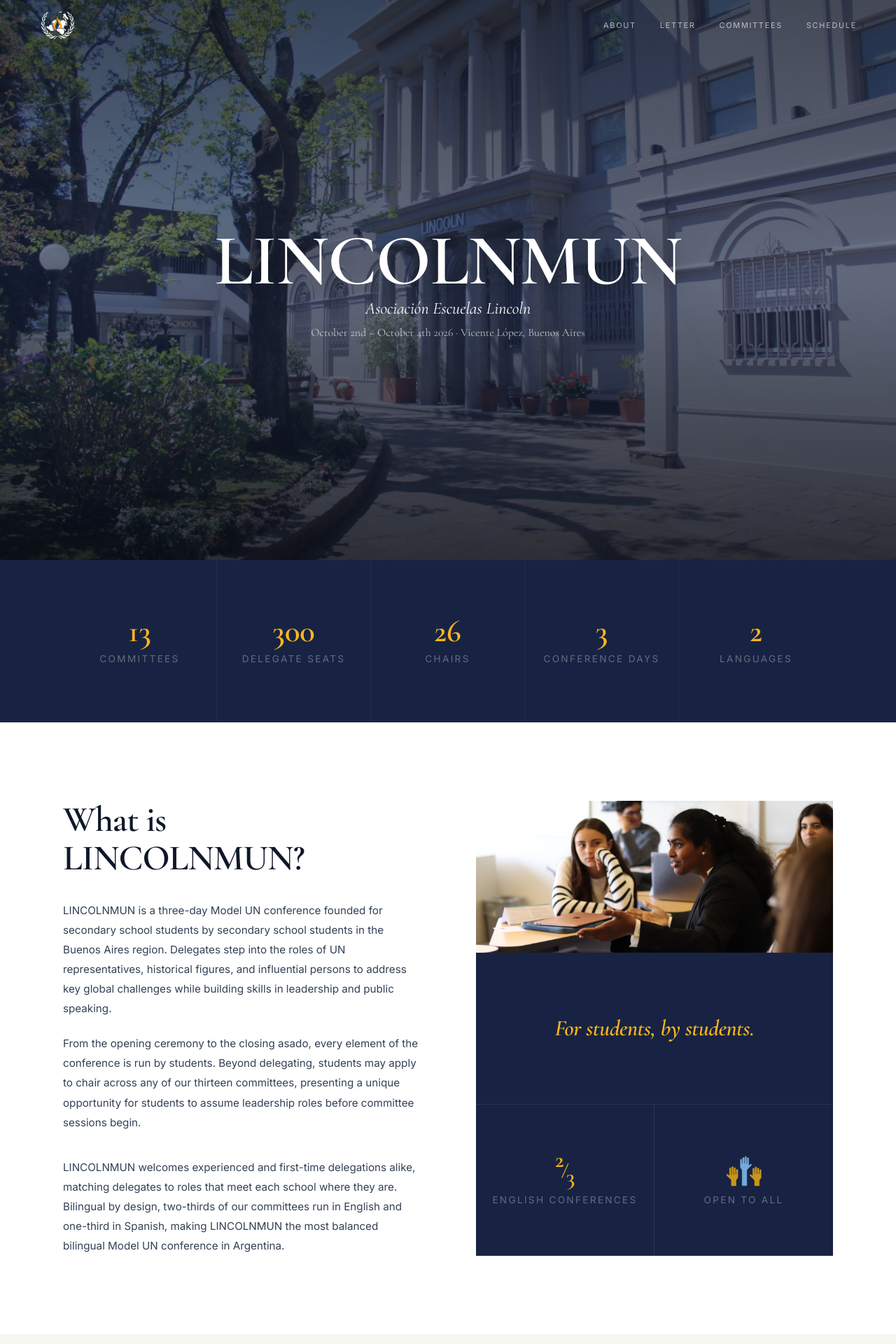
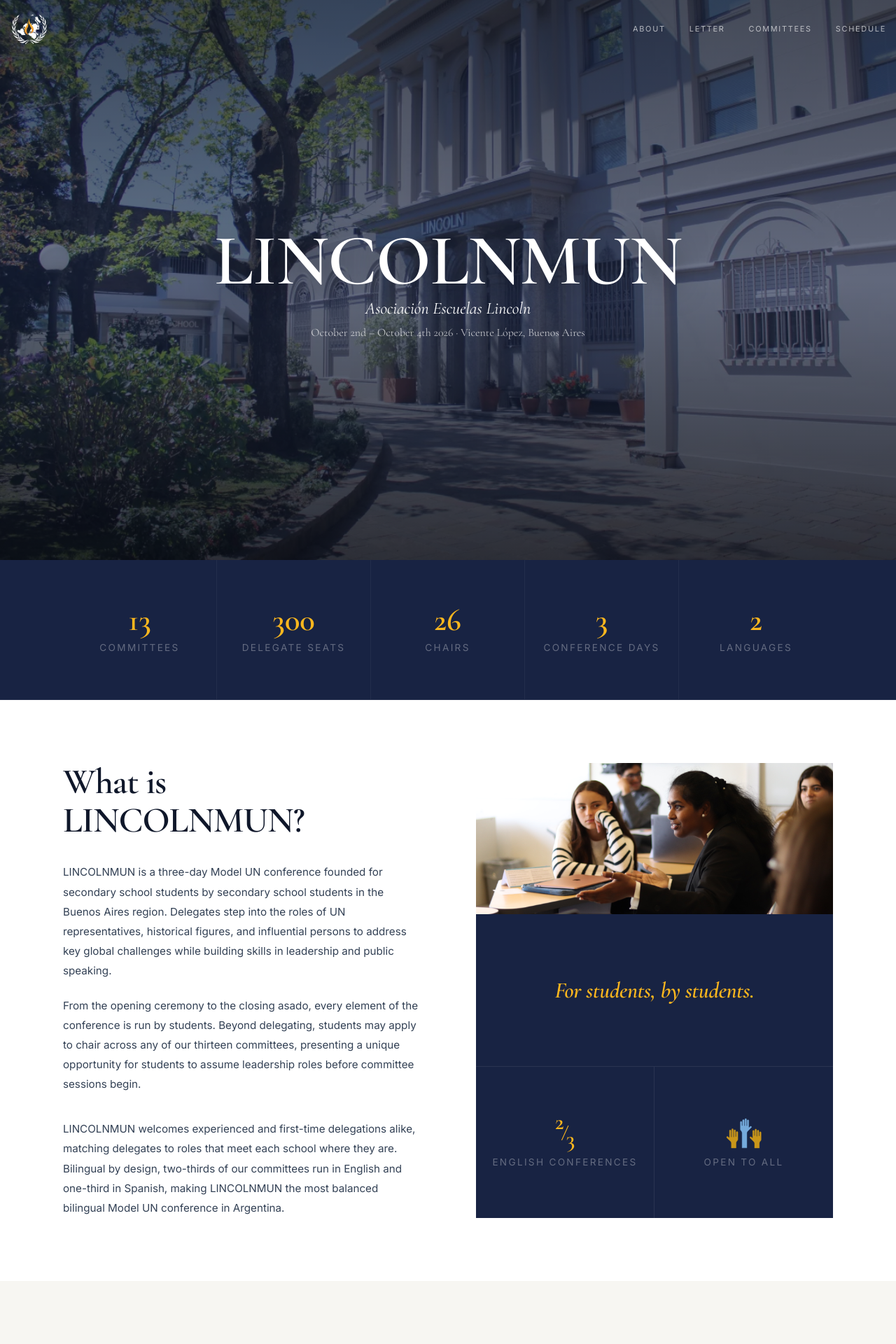
Before and after one commit to lincolnmun/website, a React (Vite) app: page / in a window 1280 px wide. Shown: the top 1920 px of the page at 70% size. Built offline with nearby package versions, Linux system fonts and the light colour scheme.

Commit message:
Update App.jsx

```diff
--- a/src/App.jsx
+++ b/src/App.jsx
@@ -2,30 +2,39 @@
 import { useState, useRef, useEffect } from 'react'
 
 const MOBILE_CSS = `
+  /* ── Global: horizontal padding scales with viewport ── */
+  section {
+    padding-left:  clamp(1.1rem, 3.5vw, 2.5rem) !important;
+    padding-right: clamp(1.1rem, 3.5vw, 2.5rem) !important;
+  }
+
+  /* ── Phone  (< 768px) ── */
   @media (max-width: 767px) {
-    /* Tighter section padding on phones */
-    section { padding-left: 1.25rem !important; padding-right: 1.25rem !important; }
-    section[style*="7rem"] { padding-top: 4rem !important; padding-bottom: 4rem !important; }
-    /* About image column — give it explicit height on mobile */
-    .about-image-col { position: relative !important; height: 420px !important; inset: auto !important; }
-    /* CommitteeModal full-screen on phones */
     :root { --orphan-col: auto; }
+    .about-image-col { position: relative !important; height: 380px !important; inset: auto !important; }
     .committee-modal-panel {
       max-width: 100% !important; width: 100% !important;
       max-height: 100dvh !important; height: 100dvh !important;
       padding: 1.5rem 1.25rem 2rem !important;
       border-radius: 0 !important;
     }
-    /* Countdown — smaller numbers on tiny screens */
-    .countdown-unit { padding: 0.75rem 0.85rem !important; }
-    /* StatsStrip — 3 cols, hide last two on very small or wrap cleanly */
+    .countdown-unit { padding: 0.7rem 0.9rem !important; }
     .stats-strip-grid { grid-template-columns: repeat(3, 1fr) !important; }
-    /* Nav mobile menu wider touch targets */
-    .mobile-nav-link { padding: 0.9rem 0 !important; font-size: 1.35rem !important; }
-    /* Letter max-width full on phone */
     #letter > div { max-width: 100% !important; }
-    /* Schedule session rows */
-    .schedule-row { flex-direction: column !important; gap: 0.3rem !important; }
+  }
+
+  /* ── Tablet  (768px – 1199px) ── */
+  @media (min-width: 768px) and (max-width: 1199px) {
+    .stats-strip-grid { grid-template-columns: repeat(5, 1fr) !important; }
+    .committee-modal-panel { max-width: 520px !important; }
+  }
+
+  /* ── Large desktop  (≥ 1920px) ── */
+  @media (min-width: 1920px) {
+    section {
+      padding-left:  clamp(2.5rem, 5vw, 6rem) !important;
+      padding-right: clamp(2.5rem, 5vw, 6rem) !important;
+    }
   }
 `
 
@@ -143,8 +152,8 @@
       transition={{ duration: 0.6, delay: 0.2 }}
       style={{
         position: 'fixed', top: 0, left: 0, right: 0, zIndex: 100,
-        height: 72, display: 'flex', alignItems: 'center', justifyContent: 'space-between',
-        padding: '0 3.5rem',
+        display: 'flex', alignItems: 'center', justifyContent: 'space-between',
+        padding: 'clamp(10px, 1.1vw, 22px) clamp(10px, 1.1vw, 22px)',
         background: solid ? C.navy : 'transparent',
         borderBottom: solid ? '1px solid rgba(255,255,255,0.06)' : 'none',
         transition: 'background 0.4s ease, border-color 0.4s ease',
@@ -152,7 +161,7 @@
     >
       <a href="#" style={{ display: 'flex', alignItems: 'center', gap: 11, textDecoration: 'none' }}>
         <img src="/logo.png" alt="Escuelas Lincoln" style={{
-          width: 52, height: 52, borderRadius: '50%', objectFit: 'cover',
+          width: 'clamp(36px, 4.3vw, 80px)', height: 'clamp(36px, 4.3vw, 80px)', borderRadius: '50%', objectFit: 'cover',
         }} />
       </a>
 
@@ -262,7 +271,7 @@
       <div className="stats-strip-grid grid grid-cols-3 md:grid-cols-5" style={{ maxWidth: 1100, margin: '0 auto' }}>
         {items.map(({ v, l }, i) => (
           <div key={l} style={{
-            padding: '5rem 0.75rem', textAlign: 'center',
+            padding: 'clamp(2rem, 5vw, 5rem) 0.75rem', textAlign: 'center',
             borderRight: i < 4 ? '1px solid rgba(255,255,255,0.05)' : 'none',
           }}>
             <div style={{ fontFamily: F.display, fontSize: '2.8rem', fontWeight: 600, color: C.goldLight, lineHeight: 1 }}>{v}</div>
@@ -277,7 +286,7 @@
 /* ─── About ─────────────────────────────────────────────────────────────── */
 function About() {
   return (
-    <section id="about" style={{ background: C.white, padding: '7rem 2.5rem' }}>
+    <section id="about" style={{ background: C.white, padding: 'clamp(3rem, 7vw, 7rem) clamp(1.1rem, 3.5vw, 2.5rem)' }}>
       <div className="grid grid-cols-1 md:grid-cols-2" style={{ maxWidth: 1100, margin: '0 auto', gap: '5rem', alignItems: 'stretch' }}>
 
         <Reveal>
@@ -531,7 +540,7 @@
   const handleToggle = (abbr) => setModal(abbr)
 
   return (
-    <section id="committees" style={{ background: C.navy, padding: '7rem 2.5rem' }}>
+    <section id="committees" style={{ background: C.navy, padding: 'clamp(3rem, 7vw, 7rem) clamp(1.1rem, 3.5vw, 2.5rem)' }}>
       <div style={{ maxWidth: 1100, margin: '0 auto' }}>
         <Reveal>
           <div className="flex flex-col md:flex-row md:items-end" style={{ justifyContent: 'space-between', gap: '2rem', marginBottom: '1.5rem' }}>
@@ -672,7 +681,7 @@
   const [day, setDay] = useState(0)
 
   return (
-    <section id="schedule" style={{ background: C.navyMid, padding: '7rem 2.5rem' }}>
+    <section id="schedule" style={{ background: C.navyMid, padding: 'clamp(3rem, 7vw, 7rem) clamp(1.1rem, 3.5vw, 2.5rem)' }}>
       <div style={{ maxWidth: 860, margin: '0 auto' }}>
         <Reveal>
           <motion.h2 variants={fadeUp} style={{
@@ -728,7 +737,7 @@
 /* ─── Letter ─────────────────────────────────────────────────────────────── */
 function Letter() {
   return (
-    <section id="letter" style={{ background: C.offWhite, padding: '7rem 2.5rem' }}>
+    <section id="letter" style={{ background: C.offWhite, padding: 'clamp(3rem, 7vw, 7rem) clamp(1.1rem, 3.5vw, 2.5rem)' }}>
       <div style={{ maxWidth: 680, margin: '0 auto' }}>
         <Reveal>
           <motion.h2 variants={fadeUp} style={{
@@ -772,7 +781,7 @@
 /* ─── Contact ────────────────────────────────────────────────────────────── */
 function Contact() {
   return (
-    <section id="contact" style={{ background: C.navyDark, padding: '5rem 2.5rem', borderTop: '1px solid rgba(255,255,255,0.05)' }}>
+    <section id="contact" style={{ background: C.navyDark, padding: 'clamp(2.5rem, 5vw, 5rem) clamp(1.1rem, 3.5vw, 2.5rem)', borderTop: '1px solid rgba(255,255,255,0.05)' }}>
       <Reveal>
         <div className="grid grid-cols-1 md:grid-cols-3" style={{ maxWidth: 1100, margin: '0 auto', gap: '3.5rem' }}>
 
```
